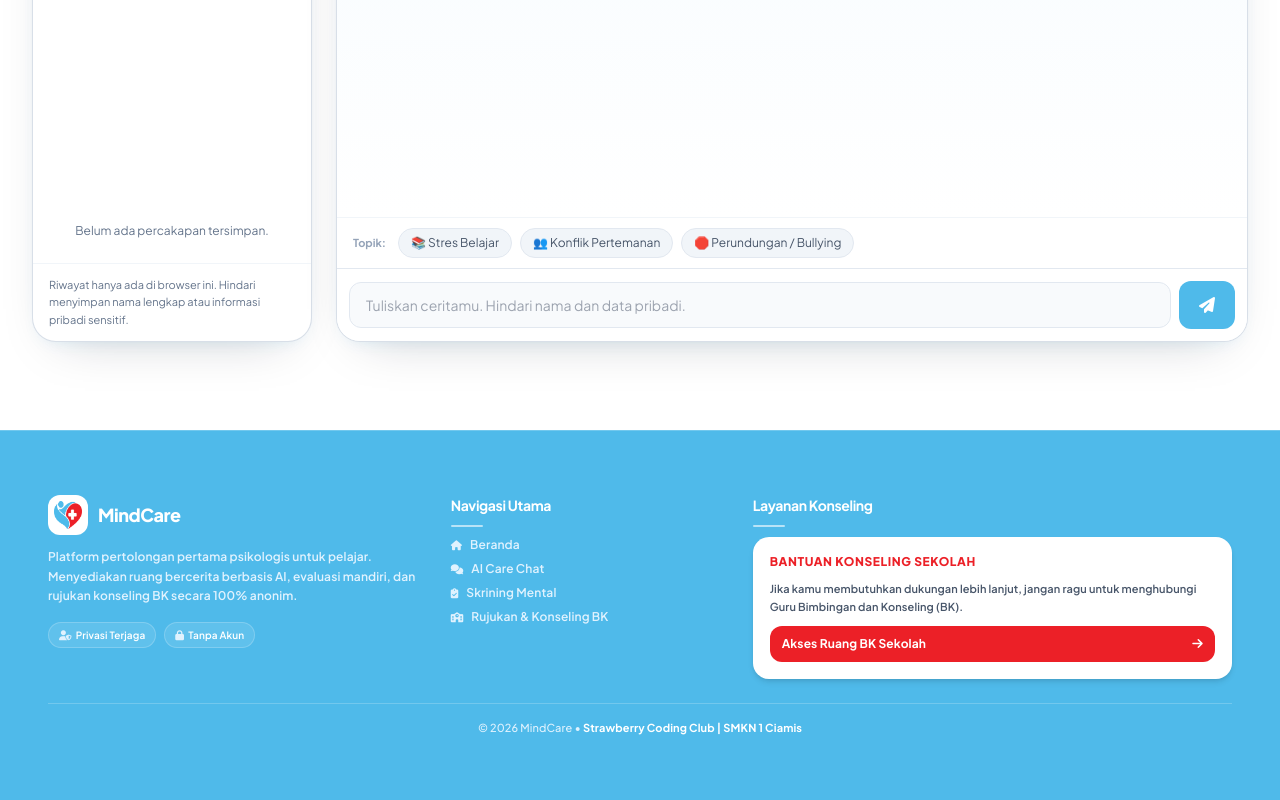
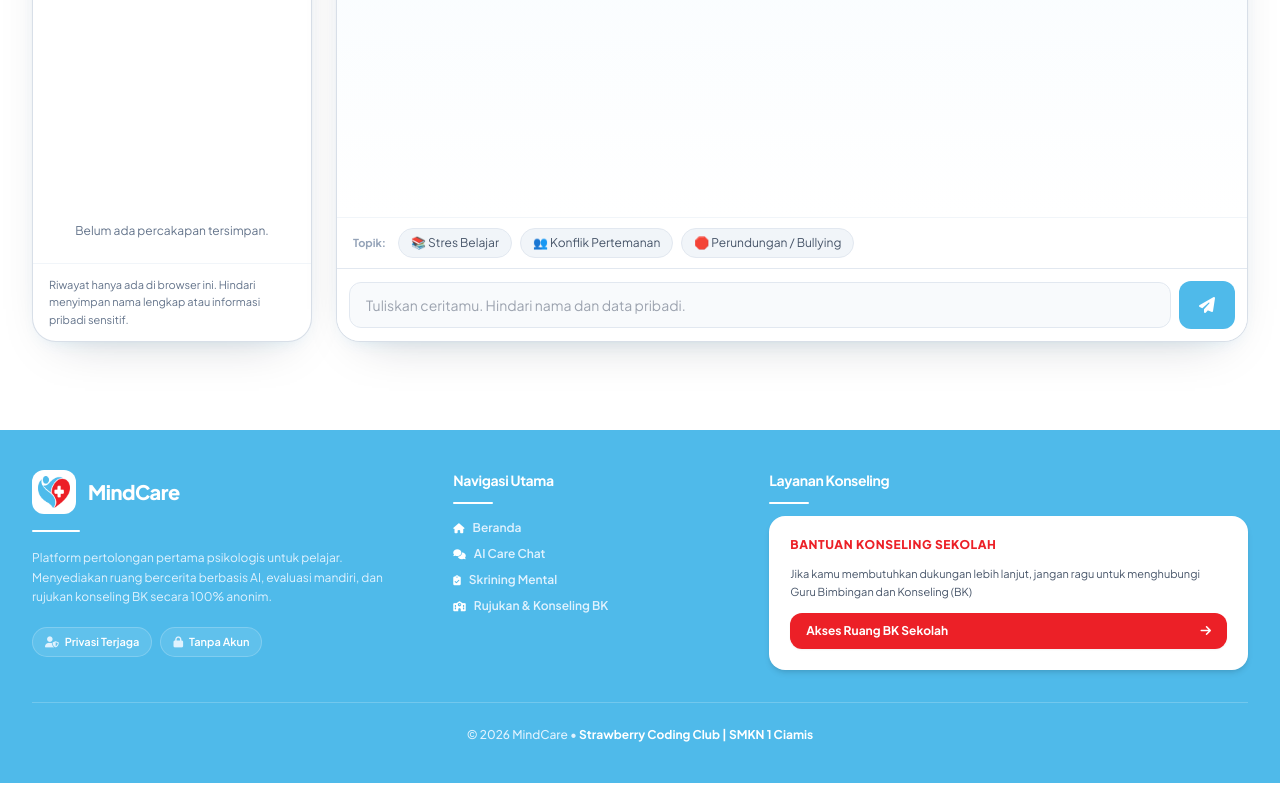
Before and after one commit to sayyidmuhammad2974-lgtm/MindCare, a plain HTML site: page chat.html in a window 1280 px wide. Shown: the part 631-1431 px from the top of the page. Drawn offline with nearby package versions, Linux system fonts and the light colour scheme.

Commit message:
Refine footer design

```diff
--- a/chat.html
+++ b/chat.html
@@ -158,65 +158,91 @@
             </div>
 
     </main>
-    <!-- FOOTER MENEMPEL DI BAWAH (NO MORE WHITE GAP) -->
-<footer class="w-full mt-auto">
-    <div class="brand-blue-bg text-white text-xs py-8 sm:py-10 w-full">
+     <!-- FOOTER
+        <footer class="mt-auto w-full">
+            <!-- KONTEN UTAMA FOOTER (Full Biru MindCare) -->
+            <div class="brand-blue-bg text-white text-xs py-10">
                 <div class="max-w-7xl mx-auto px-4 sm:px-6 lg:px-8">
 
-            <div class="grid grid-cols-1 md:grid-cols-12 gap-6 pb-6 border-b border-white/20">
+                    <!-- Navigasi utama dan layanan konseling -->
+                    <div class="grid grid-cols-2 md:grid-cols-12 gap-4 sm:gap-8 lg:gap-12 pb-8 border-b border-white/20">
 
-                <!-- Identitas Brand -->
-                <div class="md:col-span-4 space-y-3 text-left">
-                    <div class="flex items-center gap-2.5">
+                        <!-- Identitas footer untuk desktop; versi mobile tetap ringkas. -->
+                        <div class="hidden md:block md:col-span-4 space-y-4 text-left">
+                            <div class="flex items-center gap-3">
                                 <div class="bg-white p-1.5 rounded-xl shadow-xs flex items-center justify-center">
-                            <img src="assets/Logo MindCare.png" alt="Logo MindCare" class="w-7 h-7 object-contain">
+                                    <img src="assets/Logo MindCare.png" alt="Logo MindCare" class="w-8 h-8 object-contain">
                                 </div>
-                        <span class="text-lg font-extrabold text-white tracking-tight">MindCare</span>
+                                <span class="text-xl font-extrabold text-white tracking-tight">MindCare</span>
                             </div>
-                    <p class="text-sky-100 text-xs leading-relaxed max-w-sm">
-                        Platform pertolongan pertama psikologis untuk pelajar. Menyediakan ruang bercerita berbasis AI, evaluasi mandiri, dan rujukan konseling BK secara 100% anonim.
-                    </p>
+                            <div class="w-12 h-0.5 bg-white rounded-full"></div>
+                            <p class="text-sky-100 text-xs leading-relaxed max-w-sm">Platform pertolongan pertama psikologis untuk pelajar. Menyediakan ruang bercerita berbasis AI, evaluasi mandiri, dan rujukan konseling BK secara 100% anonim.</p>
                             <div class="flex items-center gap-2 pt-1">
-                        <span class="inline-flex items-center gap-1 bg-white/10 border border-white/20 px-2.5 py-1 rounded-full text-[10px] font-semibold text-white">
-                            <i class="fa-solid fa-user-shield text-sky-100"></i> Privasi Terjaga
-                        </span>
-                        <span class="inline-flex items-center gap-1 bg-white/10 border border-white/20 px-2.5 py-1 rounded-full text-[10px] font-semibold text-white">
-                            <i class="fa-solid fa-lock text-sky-100"></i> Tanpa Akun
-                        </span>
+                                <span class="inline-flex items-center gap-1.5 bg-white/10 border border-white/20 px-3 py-1.5 rounded-full text-[11px] font-semibold text-white"><i class="fa-solid fa-user-shield text-sky-100"></i> Privasi Terjaga</span>
+                                <span class="inline-flex items-center gap-1.5 bg-white/10 border border-white/20 px-3 py-1.5 rounded-full text-[11px] font-semibold text-white"><i class="fa-solid fa-lock text-sky-100"></i> Tanpa Akun</span>
                             </div>
                         </div>
 
                         <!-- Navigasi Utama -->
-                <div class="md:col-span-3 space-y-2.5 text-left">
-                    <h4 class="text-xs sm:text-sm font-bold text-white tracking-tight">Navigasi Utama</h4>
-                    <div class="w-8 h-0.5 bg-white/60 rounded-full mb-2"></div>
-                    <ul class="space-y-2 text-xs font-semibold text-sky-100">
-                        <li><a href="index.html" class="hover:text-white transition inline-flex items-center gap-2"><i class="fa-solid fa-house text-[10px]"></i><span>Beranda</span></a></li>
-                        <li><a href="chat.html" class="hover:text-white transition inline-flex items-center gap-2"><i class="fa-solid fa-comments text-[10px]"></i><span>AI Care Chat</span></a></li>
-                        <li><a href="skrining.html" class="hover:text-white transition inline-flex items-center gap-2"><i class="fa-solid fa-clipboard-check text-[10px]"></i><span>Skrining Mental</span></a></li>
-                        <li><a href="rujukan.html" class="hover:text-white transition inline-flex items-center gap-2"><i class="fa-solid fa-school text-[10px]"></i><span>Rujukan & Konseling BK</span></a></li>
+                        <div class="md:col-span-3 space-y-3 text-left">
+                            <h4 class="text-sm font-bold text-white tracking-tight">Navigasi Utama</h4>
+                            <div class="w-10 h-0.5 bg-white rounded-full"></div>
+                            <ul class="space-y-2.5 text-xs font-semibold text-sky-100 pt-1">
+                                <li>
+                                    <a href="index.html" onclick="handleNavClick(event, 'index.html')"
+                                        class="nav-footer-btn hover:text-white transition inline-flex items-center gap-2">
+                                        <i class="fa-solid fa-house text-[10px] text-white"></i>
+                                        <span class="nav-label">Beranda</span>
+                                    </a>
+                                </li>
+                                <li>
+                                    <a href="chat.html" onclick="handleNavClick(event, 'chat.html')"
+                                        class="nav-footer-btn hover:text-white transition inline-flex items-center gap-2">
+                                        <i class="fa-solid fa-comments text-[10px] text-white"></i>
+                                        <span class="nav-label">AI Care Chat</span>
+                                    </a>
+                                </li>
+                                <li>
+                                    <a href="skrining.html" onclick="handleNavClick(event, 'skrining.html')"
+                                        class="nav-footer-btn hover:text-white transition inline-flex items-center gap-2">
+                                        <i class="fa-solid fa-clipboard-check text-[10px] text-white"></i>
+                                        <span class="nav-label">Skrining Mental</span>
+                                    </a>
+                                </li>
+                                <li>
+                                    <a href="rujukan.html" onclick="handleNavClick(event, 'rujukan.html')"
+                                        class="nav-footer-btn hover:text-white transition inline-flex items-center gap-2">
+                                        <i class="fa-solid fa-school text-[10px] text-white"></i>
+                                        <span class="nav-label">Rujukan & Konseling BK</span>
+                                    </a>
+                                </li>
                             </ul>
                         </div>
 
-                <!-- Bantuan BK Card -->
-                <div class="md:col-span-5 space-y-2.5 text-left">
-                    <h4 class="text-xs sm:text-sm font-bold text-white tracking-tight">Layanan Konseling</h4>
-                    <div class="w-8 h-0.5 bg-white/60 rounded-full mb-2"></div>
-                    <div class="bg-white text-slate-800 rounded-2xl p-4 space-y-2.5 shadow-md border border-white/80">
-                        <h5 class="text-xs font-extrabold brand-red-text uppercase tracking-wider">BANTUAN KONSELING SEKOLAH</h5>
-                        <p class="text-[11px] text-slate-600 leading-relaxed">Jika kamu membutuhkan dukungan lebih lanjut, jangan ragu untuk menghubungi Guru Bimbingan dan Konseling (BK).</p>
-                        <a href="rujukan.html" class="brand-red-bg hover:bg-red-600 w-full py-2.5 px-3 text-white font-bold text-xs rounded-xl transition-all flex items-center justify-between gap-2 shadow-xs">
-                            <span>Akses Ruang BK Sekolah</span>
-                            <i class="fa-solid fa-arrow-right text-xs"></i>
+                        <!-- Kartu Bantuan BK Sekolah -->
+                        <div class="min-w-0 md:col-span-5 space-y-3 text-left">
+                            <h4 class="text-sm font-bold text-white tracking-tight"><span class="md:hidden">Bantuan BK</span><span class="hidden md:inline">Layanan Konseling</span></h4>
+                            <div class="w-10 h-0.5 bg-white rounded-full"></div>
+                            <div
+                                class="bg-white text-slate-800 rounded-2xl p-3 sm:p-5 space-y-3 shadow-md border border-white/80 text-left">
+                                <div>
+                                    <h5 class="text-xs font-extrabold brand-red-text"><span class="md:hidden">Butuh dukungan?</span><span class="hidden md:inline uppercase tracking-wider">Bantuan Konseling Sekolah</span></h5>
+                                </div>
+                                <p class="text-[11px] text-slate-600 leading-relaxed"><span class="md:hidden">Hubungi guru BK atau orang dewasa tepercaya.</span><span class="hidden md:inline">Jika kamu membutuhkan dukungan lebih lanjut, jangan ragu untuk menghubungi Guru Bimbingan dan Konseling (BK)</span></p>
+                                <a href="rujukan.html" onclick="handleNavClick(event, 'rujukan.html')"
+                                    class="nav-footer-btn brand-red-bg hover:bg-red-600 w-full py-2.5 px-3 md:px-4 text-white font-bold text-[11px] md:text-xs rounded-xl transition-all duration-200 flex items-center justify-center md:justify-between gap-2 shadow-sm group active:scale-95">
+                                    <span class="nav-label"><span class="md:hidden">Lihat info BK</span><span class="hidden md:inline">Akses Ruang BK Sekolah</span></span>
+                                    <i
+                                        class="fa-solid fa-arrow-right text-xs group-hover:translate-x-1 transition-transform"></i>
                                 </a>
                             </div>
                         </div>
 
                     </div>
 
-            <!-- Copyright -->
-            <div class="pt-4 text-center text-sky-100 text-[11px] font-medium">
-                <p>© 2026 MindCare • <strong class="text-white font-bold">Strawberry Coding Club | SMKN 1 Ciamis</strong></p>
+                    <!-- Hak Cipta Paling Bawah (Ditengah) -->
+                    <div class="pt-6 text-center text-sky-100 text-xs font-medium space-y-1.5">
+                        <p>&copy; <span class="hidden md:inline">2026 </span>MindCare • <strong class="text-white font-bold">Strawberry Coding Club | SMKN 1 Ciamis</strong></p>
                     </div>
 
                 </div>
```
Also changed, not shown: rujukan.html (+1 -1 lines), skrining.html (+1 -1 lines). Lines whose indentation alone changed are shown as unchanged.
